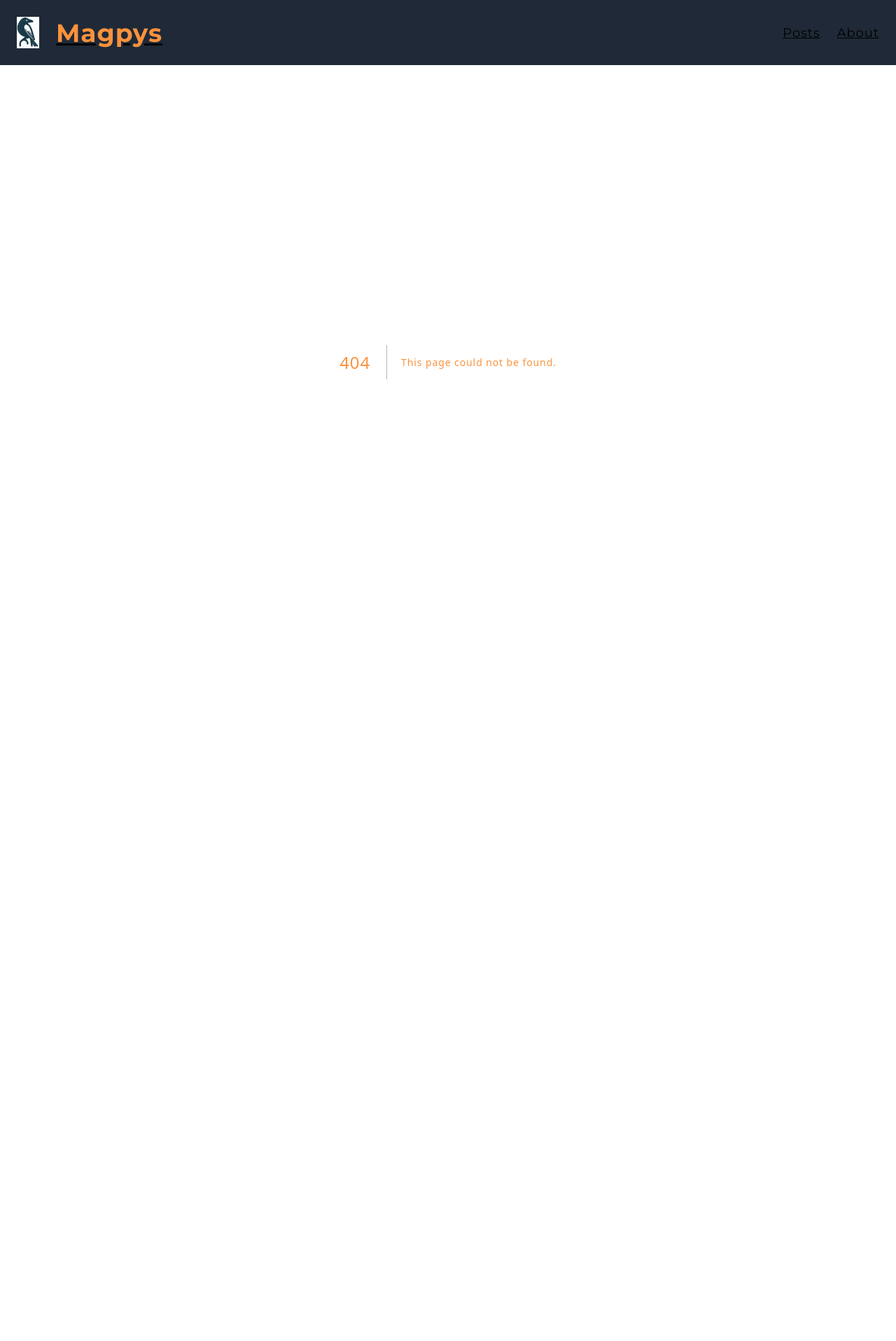
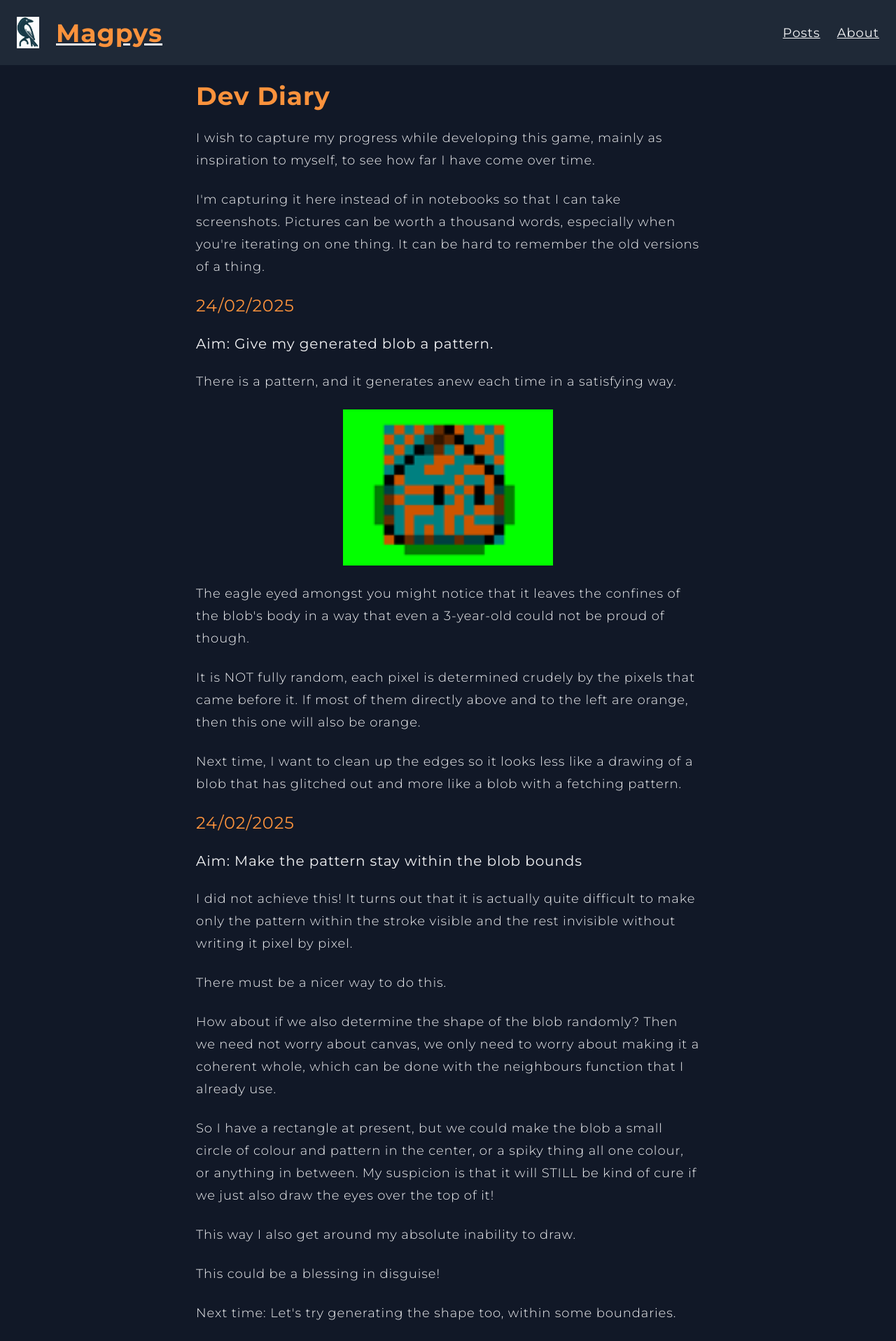
Before and after one commit to magpys/dan-blog, a Next.js app: page /dev-diary in a window 1280 px wide. Before the commit this address had no page. Shown: the whole page at 70% size. Before the commit the page ends 941 px from the top, so only its background shows below. Built offline with nearby package versions, Linux system fonts and the light colour scheme.

Commit message:
add dev diary

```diff
--- /dev/null
+++ b/app/dev-diary/page.mdx
@@ -0,0 +1,55 @@
+import Image from "next/image";
+
+# Dev Diary
+
+I wish to capture my progress while developing this game, mainly as inspiration to myself, to see how far I have come
+over time.
+
+I'm capturing it here instead of in notebooks so that I can take screenshots. Pictures can be worth a thousand words,
+especially when you're iterating on one thing. It can be hard to remember the old versions of a thing.
+
+## 24/02/2025
+
+### Aim: Give my generated blob a pattern.
+
+There is a pattern, and it generates anew each time in a satisfying way.
+
+<div className={`flex items-center justify-center`}>
+  <Image
+    src="dev/pattern-blob.png"
+    alt={`A pattern, inexpertly applied to a crude drawing of a blob.`}
+    width={300}
+    height={300}
+  />
+</div>
+
+The eagle eyed amongst you might notice that it leaves the confines of the blob's body in a way that even a 3-year-old
+could not be proud of though.
+
+It is NOT fully random, each pixel is determined crudely by the pixels that came before it. If most of them directly
+above and to the left are orange, then this one will also be orange.
+
+Next time, I want to clean up the edges so it looks less like a drawing of a blob that has glitched out and more like a
+blob with a fetching pattern.
+
+## 24/02/2025
+
+### Aim: Make the pattern stay within the blob bounds
+
+I did not achieve this! It turns out that it is actually quite difficult to make only the pattern within the stroke
+visible and the rest invisible without writing it pixel by pixel.
+
+There must be a nicer way to do this.
+
+How about if we also determine the shape of the blob randomly? Then we need not worry about canvas, we only need to
+worry about making it a coherent whole, which can be done with the neighbours function that I already use.
+
+So I have a rectangle at present, but we could make the blob a small circle of colour and pattern in the center, or a
+spiky thing all one colour, or anything in between. My suspicion is that it will STILL be kind of cure if we just also
+draw the eyes over the top of it!
+
+This way I also get around my absolute inability to draw.
+
+This could be a blessing in disguise!
+
+Next time: Let's try generating the shape too, within some boundaries.
```
Also changed, not shown: public/dev/pattern-blob.png (added).
